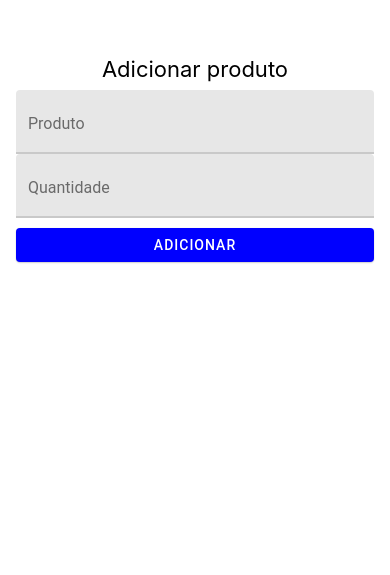
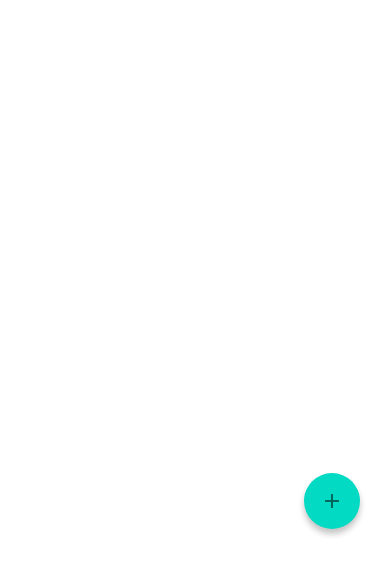
Before and after one commit to Yagoaguiar/Pdm2ComFirabase, a React Native app: screen /Home in a window 390 px wide. Shown: the part 267-842 px from the top of the page. Built offline with nearby package versions, Linux system fonts and the light colour scheme.

Commit message:
tela home criada close#20

```diff
--- a/App.js
+++ b/App.js
@@ -1,8 +1,9 @@
+import Home from './screens/Home';
 import Login from './screens/Login';
 import NovaCompra from './screens/NovaCompra';
 import Register from './screens/Register';
 
 const App = () => {
-    return <NovaCompra/>;
+    return <Home/>;
   }
   export default App;
--- /dev/null
+++ b/screens/Home.js
@@ -0,0 +1,21 @@
+import { View, StyleSheet } from "react-native";
+import { FAB } from "react-native-paper";
+
+const Home = () => {
+  return (
+    <View style={{ flex: 1 }}>
+      <FAB icon={"plus"} style={styles.fab} />
+    </View>
+  );
+};
+
+export default Home;
+
+const styles = StyleSheet.create({
+  fab: {
+    position: "absolute",
+    right: 14,
+    bottom: 32,
+    margin: 16,
+  },
+});
```
